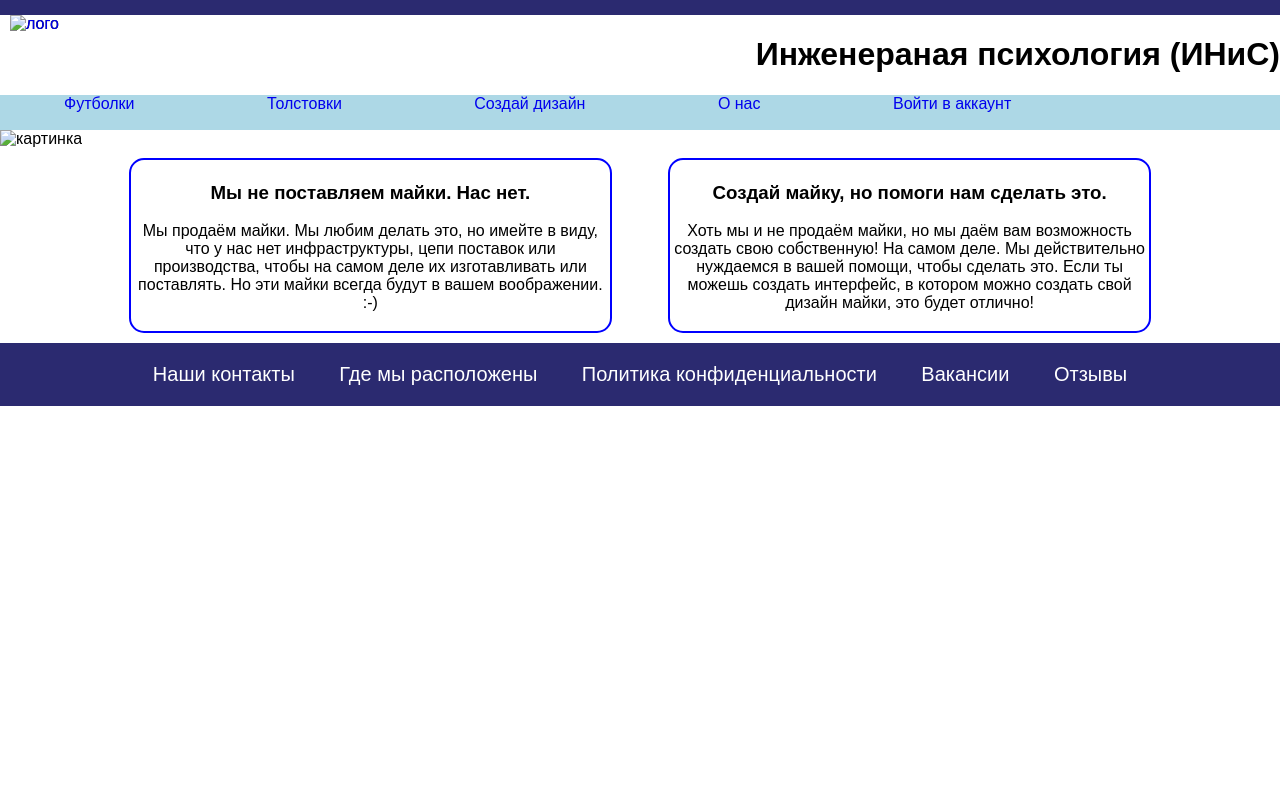
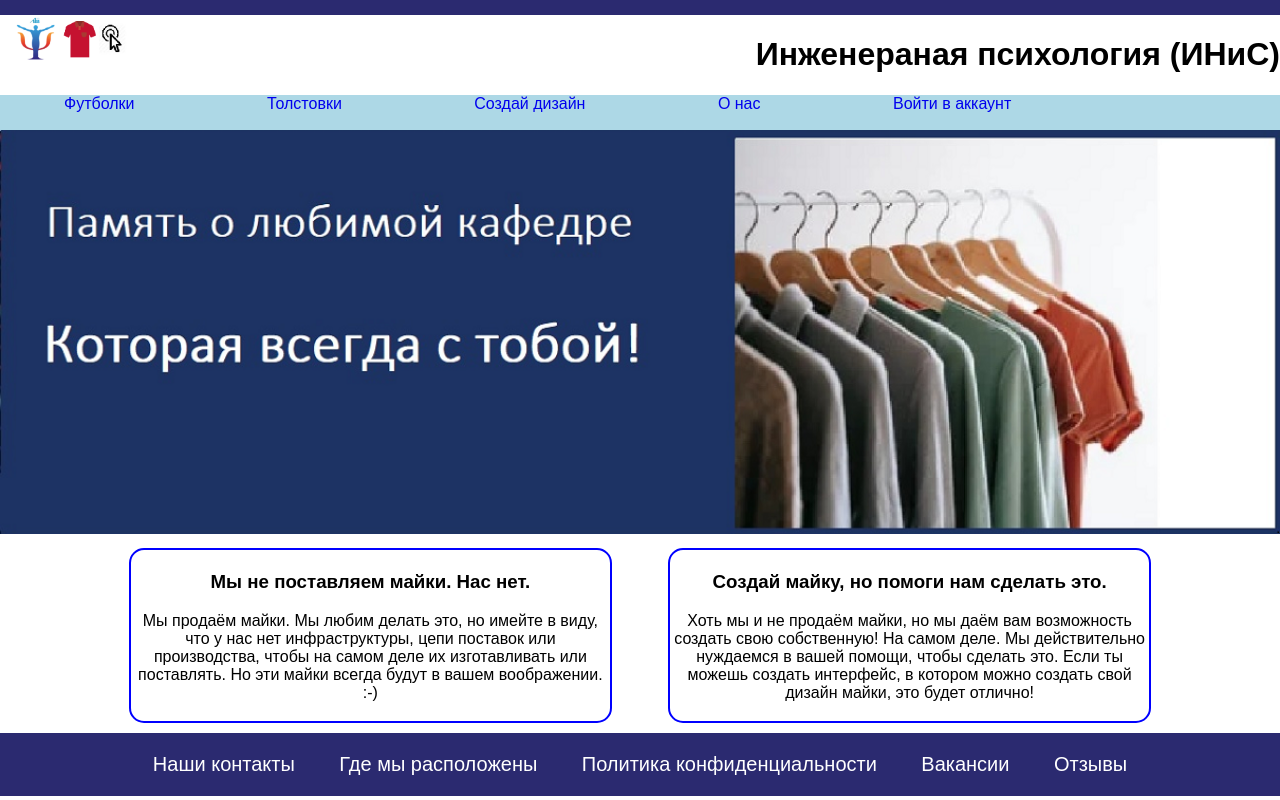
Before and after one commit to Astilarius/InIS_BSUIR, a plain HTML site: page lab2.html in a window 1280 px wide. Drawn offline with Linux system fonts and the light colour scheme.

Commit message:
lab2 images

```diff
--- a/lab2.html
+++ b/lab2.html
@@ -9,8 +9,8 @@
   <body>
     <div class="blueline"></div>
     <div id="logo">
-        <img style="width: 120px; left:10px; text-align:left;" src="D:\BSUIR\3curs_sem2\ЭВТ\ЛР 2 ЭВТ\site_images\logo.png" alt="лого">
-        <a href="lab2_404.html"><img style="width: 50px; left:10px; text-align:left;" src="D:\BSUIR\3curs_sem2\ЭВТ\ЛР 2 ЭВТ\site_images\inis.png" alt="лого"></a>
+        <img style="width: 120px; left:10px; text-align:left;" src="logo.png" alt="лого">
+        <a href="lab2_404.html"><img style="width: 50px; left:10px; text-align:left;" src="inis.png" alt="лого"></a>
         <h1 id="inis">Инженераная психология (ИНиС)</h1>
     </div>
     <header>
@@ -21,7 +21,7 @@
         <a href="./lab2_404.html">Войти в аккаунт</a>
     </header>
     <div>
-        <img src="D:\BSUIR\3curs_sem2\ЭВТ\ЛР 2 ЭВТ\site_images\home.png" alt="картинка">
+        <img src="home.png" alt="картинка">
     </div>
     <div class="ramkablok">
         <div class="ramka">
```
Also changed, not shown: home.png (added), inis.png (added), logo.png (added).
